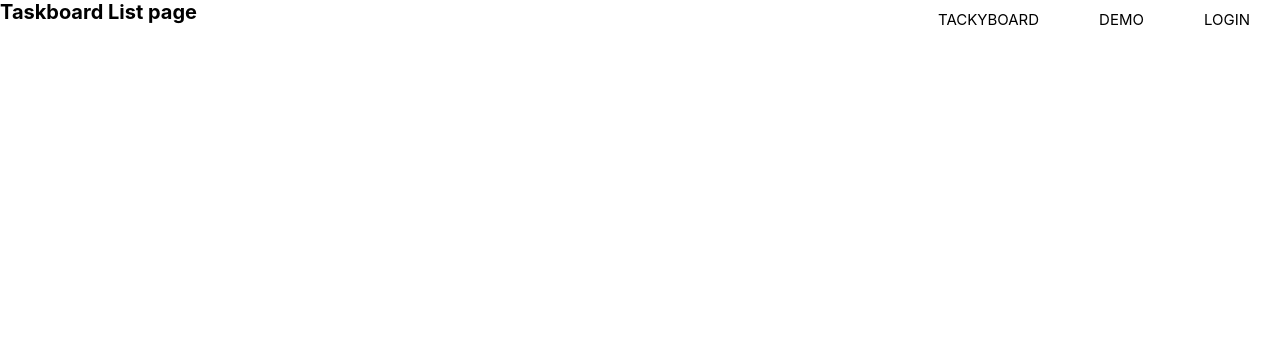
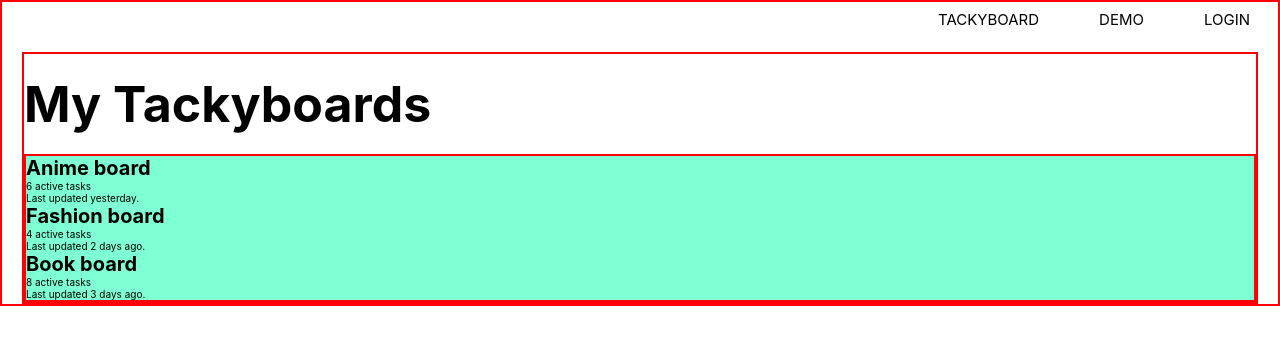
Before and after one commit to dogpineapple/tackyboard, a React (Create React App) app in the folder tackyboard-frontend/: page /tackyboards in a window 1280 px wide. Shown: the top 344 px of the page. Built offline with nearby package versions, Linux system fonts and the light colour scheme.

Commit message:
TaskboardList and TaskboardListCard components created

```diff
--- /dev/null
+++ b/tackyboard-frontend/src/TaskboardList/TaskboardList.scss
@@ -0,0 +1,22 @@
+@import '../variable';
+
+.TaskboardList {
+  border: $debug;
+}
+
+.TaskboardList-container {
+  border: $debug;
+  display: flex;
+  flex-direction: column;
+  margin: 5rem 2rem 0 2rem;
+}
+
+.TaskboardList-title {
+  font-size: 5rem;
+  margin: 2rem 0;
+}
+
+.TaskboardList-list-container {
+  border: $debug;
+  background-color: aquamarine;
+}
--- a/tackyboard-frontend/src/TaskboardList/index.js
+++ b/tackyboard-frontend/src/TaskboardList/index.js
@@ -1,9 +1,28 @@
 import React from 'react';
+import TaskboardListCard from '../TaskboardListCard';
+import './TaskboardList.scss';
+
 
 function TaskboardList() {
+
+  const boards = [
+    {name: "Anime board", numActives: "6", lastUpdated: "yesterday"},
+    {name: "Fashion board", numActives: "4", lastUpdated: "2 days ago"},
+    {name: "Book board", numActives: "8", lastUpdated: "3 days ago"}
+  ]
+
   return (
     <div className="TaskboardList">
-      <h1>Taskboard List page</h1>
+      <div className="TaskboardList-container">
+        <h1 className="TaskboardList-title">My Tackyboards</h1>
+        <div className="TaskboardList-list-container">
+          <ul>
+            {boards.map(board =>
+            <TaskboardListCard key={board.name} name={board.name} numActives={board.numActives} lastUpdated={board.lastUpdated}/>)
+            }
+          </ul>
+        </div>
+      </div>
     </div>
   )
 }
--- /dev/null
+++ b/tackyboard-frontend/src/TaskboardListCard/index.js
@@ -0,0 +1,15 @@
+import React from 'react';
+import './TaskboardListCard.scss';
+
+
+function TaskboardListCard({ name, numActives, lastUpdated }) {
+  return (
+    <div className="TaskboardListCard">
+      <h1>{name}</h1>
+      <div>{numActives} active tasks</div>
+      <div>Last updated {lastUpdated}.</div>
+    </div>
+  )
+}
+
+export default TaskboardListCard;
--- a/tackyboard-frontend/src/_variable.scss
+++ b/tackyboard-frontend/src/_variable.scss
@@ -2,4 +2,6 @@ $boxShadowColor: 0 1px 1px rgba(0,0,0,0.12),
 0 2px 2px rgba(0,0,0,0.12),
 0 4px 4px rgba(0,0,0,0.12),
 0 8px 8px rgba(0,0,0,0.12),
-0 16px 16px rgba(0,0,0,0.12)
+0 16px 16px rgba(0,0,0,0.12);
+
+$debug: 2px solid red;
```
Also changed, not shown: tackyboard-frontend/src/NewTackyboardForm/index.js (added, +34 -0 lines), tackyboard-frontend/src/TaskboardListCard/TaskboardListCard.scss (added).
